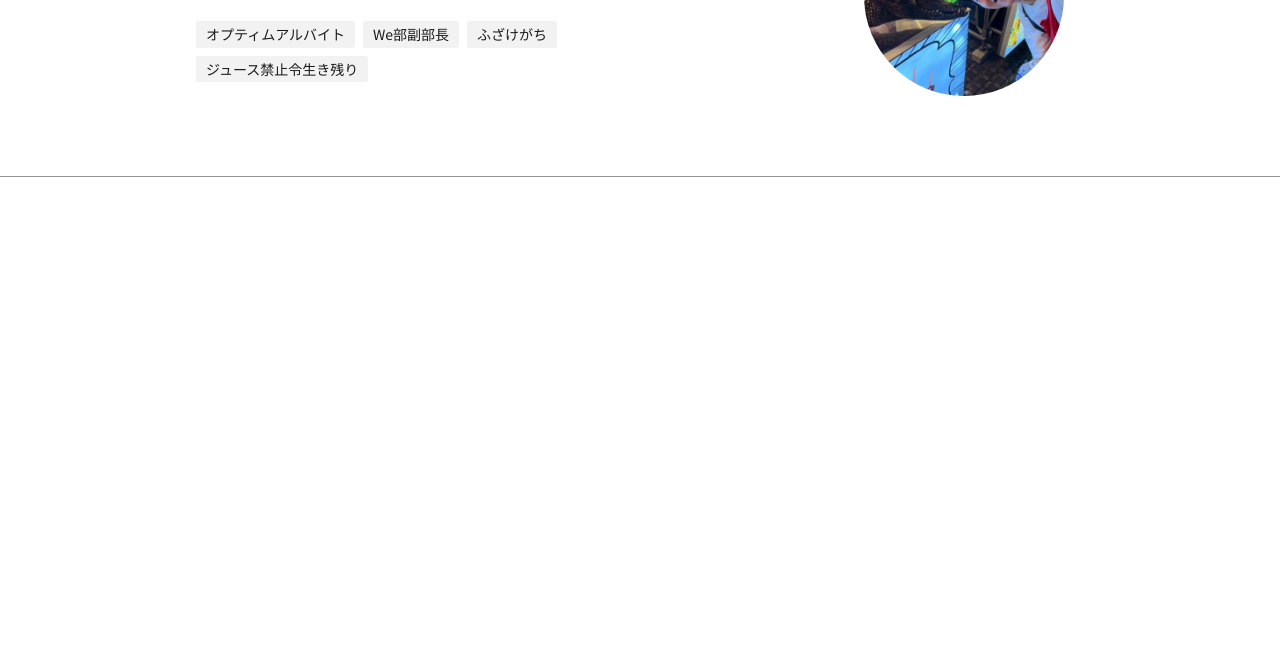
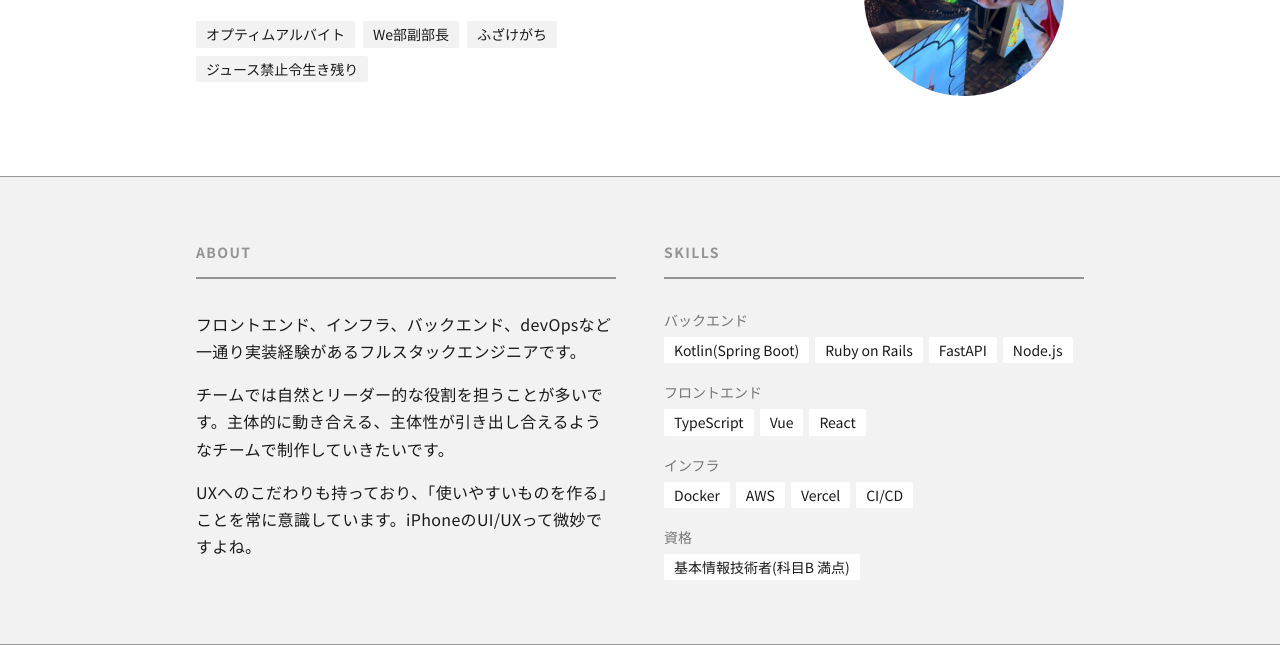
Before and after one commit to junhat6/self-introduction-soft4, a plain HTML site: page src/index.html in a window 1280 px wide. Shown: the part 241-886 px from the top of the page. Before the commit the page ends 800 px from the top, so only its background shows below. Drawn offline with Linux system fonts and the light colour scheme.

Commit message:
about-skillsセクション作成

```diff
--- a/src/index.html
+++ b/src/index.html
@@ -48,6 +48,61 @@
     </div>
   </section>
 
+  <section class="about-skills" id="about">
+    <div class="container">
+
+      <div class="about">
+        <h2 class="section-title">ABOUT</h2>
+        <p class="about-text">フロントエンド、インフラ、バックエンド、devOpsなど一通り実装経験があるフルスタックエンジニアです。</p>
+        <p class="about-text"> チームでは自然とリーダー的な役割を担うことが多いです。主体的に動き合える、主体性が引き出し合えるようなチームで制作していきたいです。</p>
+        <p class="about-text">UXへのこだわりも持っており、「使いやすいものを作る」ことを常に意識しています。iPhoneのUI/UXって微妙ですよね。</p>
+      </div>
+
+      <div class="skills" id="skills">
+        <h2 class="section-title">SKILLS</h2>
+        <div class="skills-grid">
+
+          <div class="skill-row">
+            <p class="skill-label">バックエンド</p>
+            <div class="skill-chips">
+              <span class="skill-chip">Kotlin(Spring Boot)</span>
+              <span class="skill-chip">Ruby on Rails</span>
+              <span class="skill-chip">FastAPI</span>
+              <span class="skill-chip">Node.js</span>
+            </div>
+          </div>
+
+          <div class="skill-row">
+            <p class="skill-label">フロントエンド</p>
+            <div class="skill-chips">
+              <span class="skill-chip">TypeScript</span>
+              <span class="skill-chip">Vue</span>
+              <span class="skill-chip">React</span>
+            </div>
+          </div>
+
+          <div class="skill-row">
+            <p class="skill-label">インフラ</p>
+            <div class="skill-chips">
+              <span class="skill-chip">Docker</span>
+              <span class="skill-chip">AWS</span>
+              <span class="skill-chip">Vercel</span>
+              <span class="skill-chip">CI/CD</span>
+            </div>
+          </div>
+          <div class="skill-row">
+            <p class="skill-label">資格</p>
+            <div class="skill-chips">
+              <span class="skill-chip">基本情報技術者(科目B 満点)</span>
+            </div>
+          </div>
+
+        </div>
+      </div>
+
+    </div>
+  </section>
+
 </body>
 
 </html>
--- a/src/style.css
+++ b/src/style.css
@@ -129,3 +129,68 @@ body {
   display: block;
   margin: 0 auto;
 }
+
+.section-title {
+  font-size: 14px;
+  font-weight: 700;
+  letter-spacing: 0.1em;
+  color: var(--text-muted);
+  margin-bottom: 32px;
+  padding-bottom: 12px;
+  border-bottom: 2px solid var(--border);
+}
+
+.about-skills {
+  background-color: var(--bg-alt);
+  border-bottom: 1px solid var(--border);
+  padding: 64px 0px;
+}
+
+.about-skills .container {
+  display: grid;
+  grid-template-columns: 1fr 1fr;
+  gap: 48px;
+}
+
+.about-text {
+  font-size: 16px;
+  font-weight: 400;
+  line-height: 1.7;
+  letter-spacing: 0.02em;
+  color: var(--text-main);
+}
+
+.about-text+.about-text {
+  margin-top: 1em;
+}
+
+.skills-grid {
+  display: flex;
+  flex-direction: column;
+  gap: 20px;
+}
+
+.skill-label {
+  font-size: 14px;
+  font-weight: 400;
+  line-height: 1.3;
+  letter-spacing: 0;
+  color: var(--text-sub);
+  margin-bottom: 8px;
+}
+
+.skill-chips {
+  display: flex;
+  gap: 6px;
+  flex-wrap: wrap;
+}
+
+.skill-chip {
+  background-color: var(--bg-page);
+  color: var(--text-main);
+  font-size: 14px;
+  line-height: 1.3;
+  letter-spacing: 0;
+  padding: 4px 10px;
+  border-radius: 2px;
+}
```
